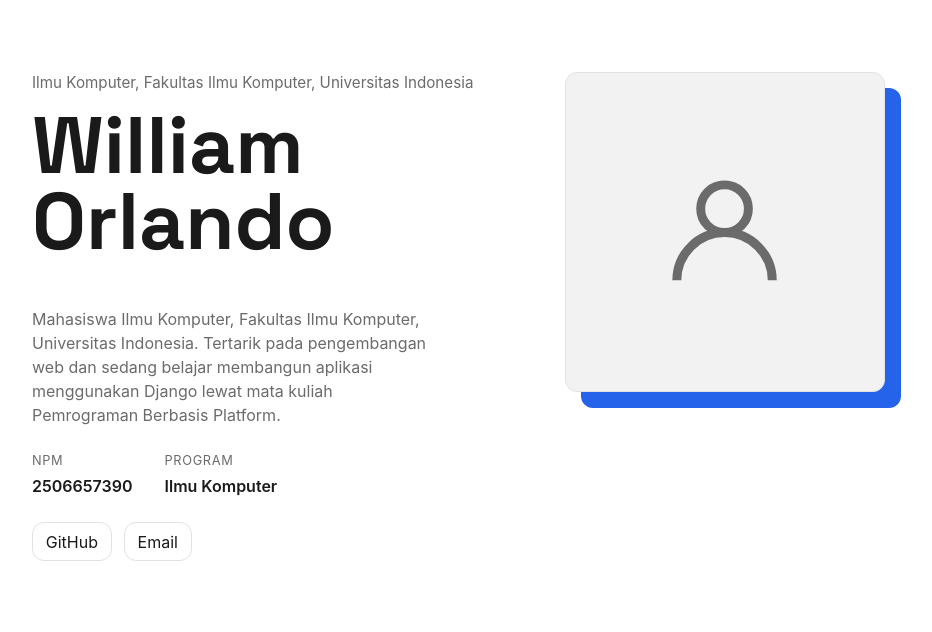
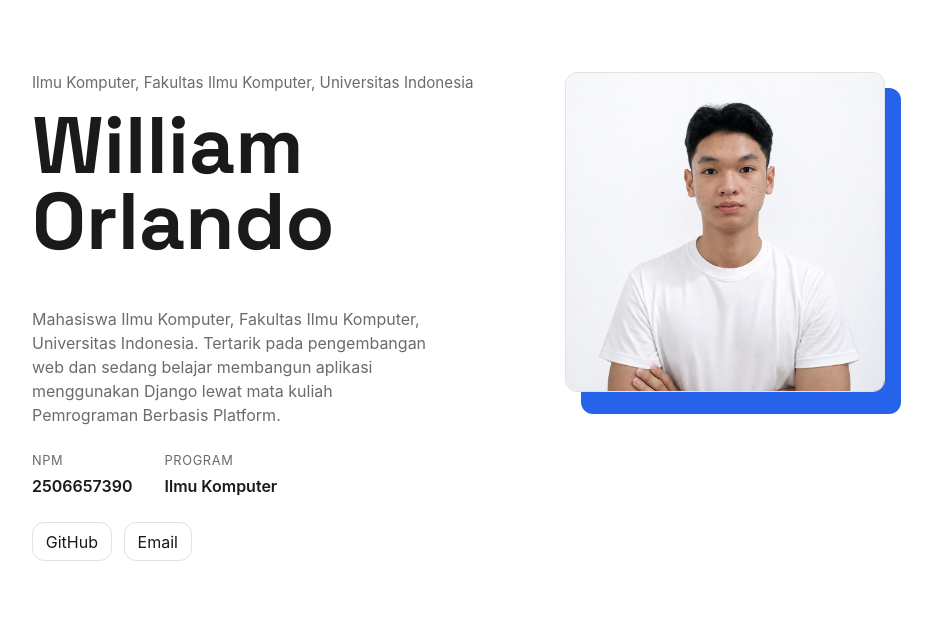
Before and after one commit to williamorln/myportofolio, a Django app: page / in a window 1280 px wide. Shown: the part 72-704 px from the top of the page, without its empty margins (152-1084 px from the left). Run offline with Django 5.2, Linux system fonts and the light colour scheme.

Commit message:
Add profile photo to portfolio page

```diff
--- a/static/css/style.css
+++ b/static/css/style.css
@@ -143,14 +143,6 @@ h1, .brand {
   border: 1px solid var(--line);
 }
 
-.avatar-placeholder {
-  display: flex;
-  align-items: center;
-  justify-content: center;
-  background-color: #f2f2f2;
-  color: var(--text-muted);
-}
-
 .bio {
   margin: 1.5rem 0;
   color: var(--text-muted);
--- a/templates/index.html
+++ b/templates/index.html
@@ -30,12 +30,7 @@
 
         <div class="hero-photo">
           <div class="photo-block">
-            <div class="avatar avatar-placeholder" aria-hidden="true">
-              <svg viewBox="0 0 24 24" width="45%" height="45%" fill="none" stroke="currentColor" stroke-width="1.5">
-                <circle cx="12" cy="8" r="4"></circle>
-                <path d="M4 20c0-4.4 3.6-8 8-8s8 3.6 8 8"></path>
-              </svg>
-            </div>
+            <img class="avatar" src="/static/img/william-orlando.jpg" alt="Photo of William Orlando">
           </div>
         </div>
 
```
Also changed, not shown: static/img/william-orlando.jpg (added).
